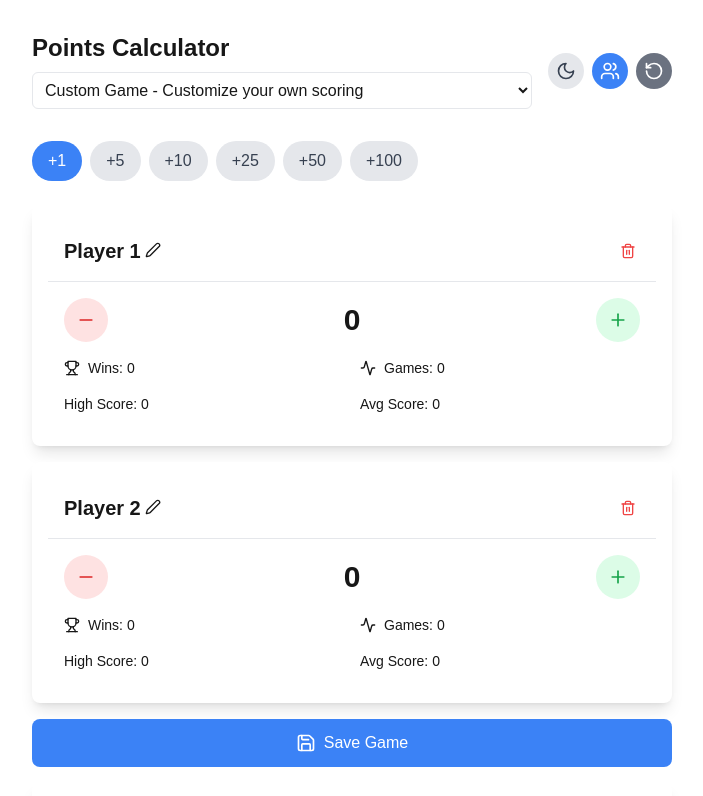
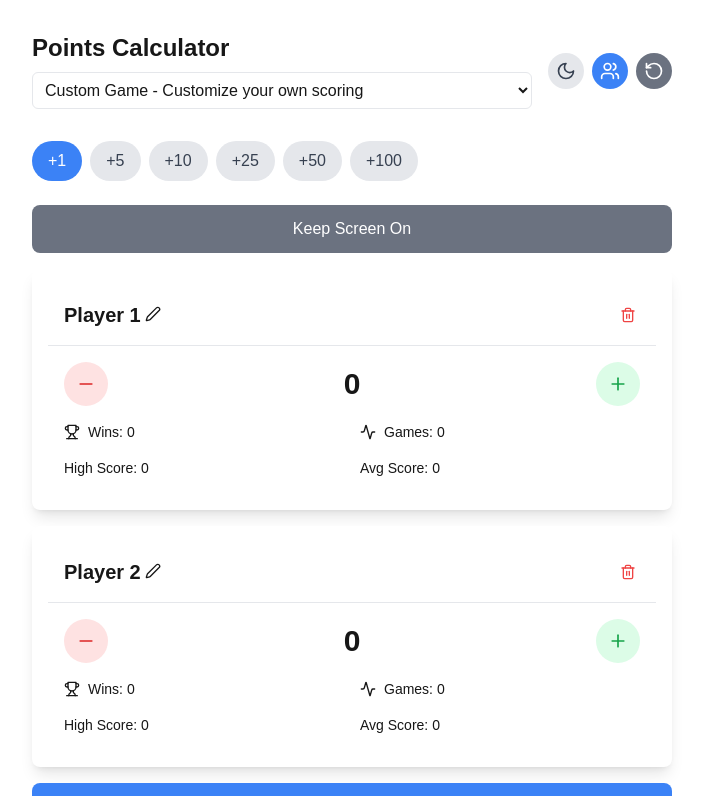
Before and after one commit to tadassolys/points-tracker, a Next.js app: page / in a window 1280 px wide. Shown: the top 796 px of the page, without its empty margins (288-991 px from the left). Built offline with nearby package versions, Linux system fonts and the light colour scheme.

Commit message:
keep screen on function

```diff
--- /dev/null
+++ b/src/components/KeepScreenOnButton.js
@@ -0,0 +1,54 @@
+import React, { useState, useEffect } from "react";
+
+const KeepScreenOnButton = () => {
+  const [wakeLock, setWakeLock] = useState(null);
+
+  const requestWakeLock = async () => {
+    try {
+      if ("wakeLock" in navigator) {
+        const newWakeLock = await navigator.wakeLock.request("screen");
+        setWakeLock(newWakeLock);
+
+        newWakeLock.addEventListener("release", () => {
+          console.log("Wake lock released");
+          setWakeLock(null);
+        });
+      } else {
+        alert("Wake Lock API is not supported on this device.");
+      }
+    } catch (err) {
+      console.error("Failed to acquire wake lock:", err);
+    }
+  };
+
+  const releaseWakeLock = () => {
+    if (wakeLock) {
+      wakeLock.release();
+      setWakeLock(null);
+    }
+  };
+
+  useEffect(() => {
+    const handleVisibilityChange = () => {
+      if (document.hidden) {
+        releaseWakeLock();
+      }
+    };
+
+    document.addEventListener("visibilitychange", handleVisibilityChange);
+    return () => document.removeEventListener("visibilitychange", handleVisibilityChange);
+  }, []);
+
+  return (
+    <button
+      onClick={wakeLock ? releaseWakeLock : requestWakeLock}
+      className={`w-full py-3 rounded-lg flex items-center justify-center gap-2 ${
+        wakeLock ? "bg-green-500 text-white hover:bg-green-600" : "bg-gray-500 text-white hover:bg-gray-600"
+      }`}
+    >
+      {wakeLock ? "Screen On (Active)" : "Keep Screen On"}
+    </button>
+  );
+};
+
+export default KeepScreenOnButton;
--- a/src/components/PointsCalculator.js
+++ b/src/components/PointsCalculator.js
@@ -1,6 +1,7 @@
 "use client";
 
 import React, { useState, useEffect } from "react";
+import KeepScreenOnButton from "./KeepScreenOnButton";
 import {
   Plus,
   Minus,
@@ -349,6 +350,9 @@ const PointsCalculator = () => {
         ))}
       </div>
 
+      <KeepScreenOnButton />
+
+
       <div className="space-y-4">
         {players.map((player) => (
           <Card key={player.id} className="w-full dark:bg-gray-800">
```
